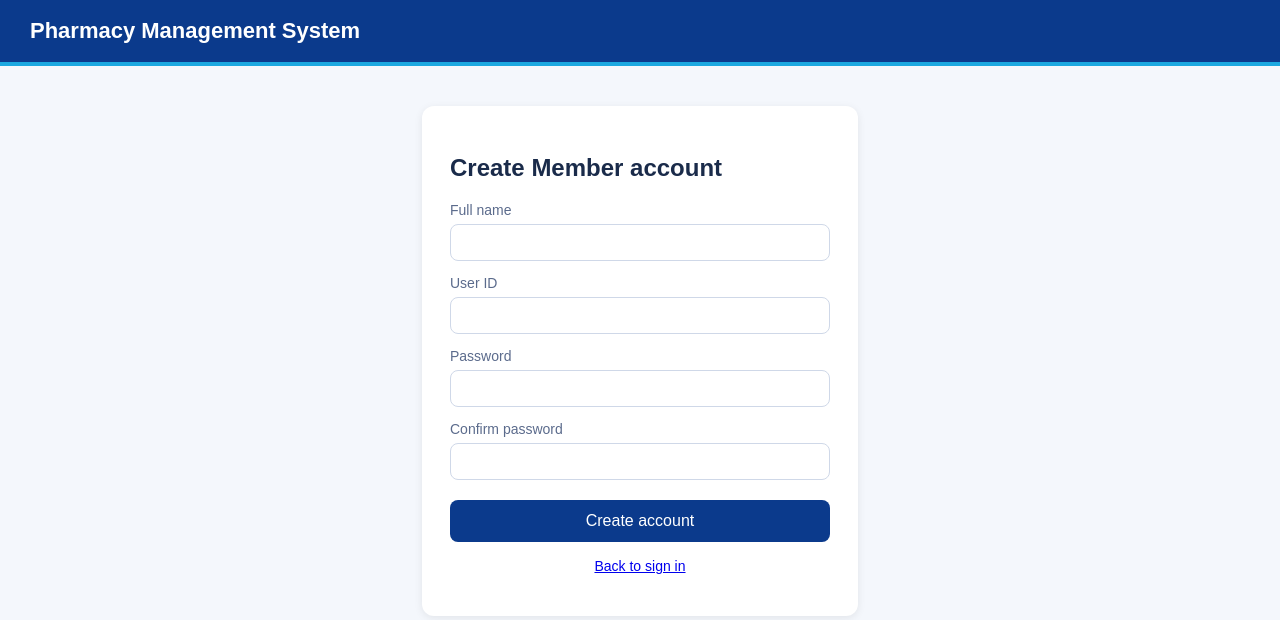
After one commit to ryenlex/Pharmacy-Management-System, a Flask app: page /register in a window 1280 px wide. The commit adds this page. Shown: the top 620 px of the page. Run offline with Flask 3, Linux system fonts and the light colour scheme.

Commit message:
Add member registration page

```diff
--- a/app.py
+++ b/app.py
@@ -1,6 +1,7 @@
+import sqlite3
 from functools import wraps
 from flask import Flask, render_template, request, redirect, url_for, session, flash
-from database.db import initialize_database, dashboard_counts, initialize_users, verify_user
+from database.db import initialize_database, dashboard_counts, initialize_users, verify_user, create_user
 import os
 import threading
 import webbrowser
@@ -37,6 +38,32 @@ def login():
         flash("Invalid ID, password or login type.")
     return render_template("login.html")
 
+@app.route("/register", methods=["GET", "POST"])
+def register():
+    if request.method == "POST":
+        full_name = request.form.get("full_name", "").strip()
+        username = request.form.get("username", "").strip()
+        password = request.form.get("password", "")
+        confirm = request.form.get("confirm", "")
+        error = None
+        if not full_name:
+            error = "Full name is required."
+        elif len(username) < 3:
+            error = "User ID must be at least 3 characters."
+        elif len(password) < 6:
+            error = "Password must be at least 6 characters."
+        elif password != confirm:
+            error = "Passwords do not match."
+        if not error:
+            try:
+                create_user(username, password, full_name, "member")
+                flash("Account created. You can now sign in as a Member.", "success")
+                return redirect(url_for("login"))
+            except sqlite3.IntegrityError:
+                error = "That User ID is already taken."
+        flash(error, "error")
+    return render_template("register.html")
+
 @app.route("/logout")
 def logout():
     session.clear()
--- a/static/css/style.css
+++ b/static/css/style.css
@@ -21,3 +21,9 @@ header a { color: white; }
 .login-box button { width: 100%; margin-top: 20px; padding: 12px; border: 0; border-radius: 8px;
                     background: #0b3a8c; color: white; font-size: 16px; cursor: pointer; }
 .error { color: #c62828; background: #fdecea; padding: 8px 12px; border-radius: 8px; }
+
+.login-box input[name="full_name"], .login-box input[name="confirm"] {
+  width: 100%; box-sizing: border-box; padding: 10px; margin-top: 6px;
+  border: 1px solid #cfd8e8; border-radius: 8px; }
+.notice { color: #1b5e20; background: #e8f5e9; padding: 8px 12px; border-radius: 8px; }
+.login-box .alt { margin-top: 16px; font-size: 14px; text-align: center; }
--- /dev/null
+++ b/templates/register.html
@@ -0,0 +1,22 @@
+{% extends "base.html" %}
+{% block title %}Create account{% endblock %}
+{% block content %}
+<div class="login-box">
+  <h2>Create Member account</h2>
+  {% for category, message in get_flashed_messages(with_categories=true) %}
+    <p class="{{ 'notice' if category == 'success' else 'error' }}">{{ message }}</p>
+  {% endfor %}
+  <form method="post">
+    <label for="full_name">Full name</label>
+    <input id="full_name" name="full_name" required>
+    <label for="username">User ID</label>
+    <input id="username" name="username" required>
+    <label for="password">Password</label>
+    <input id="password" name="password" type="password" required>
+    <label for="confirm">Confirm password</label>
+    <input id="confirm" name="confirm" type="password" required>
+    <button type="submit">Create account</button>
+  </form>
+  <p class="alt"><a href="{{ url_for('login') }}">Back to sign in</a></p>
+</div>
+{% endblock %}
```
Also changed, not shown: templates/login.html (+5 -4 lines).
